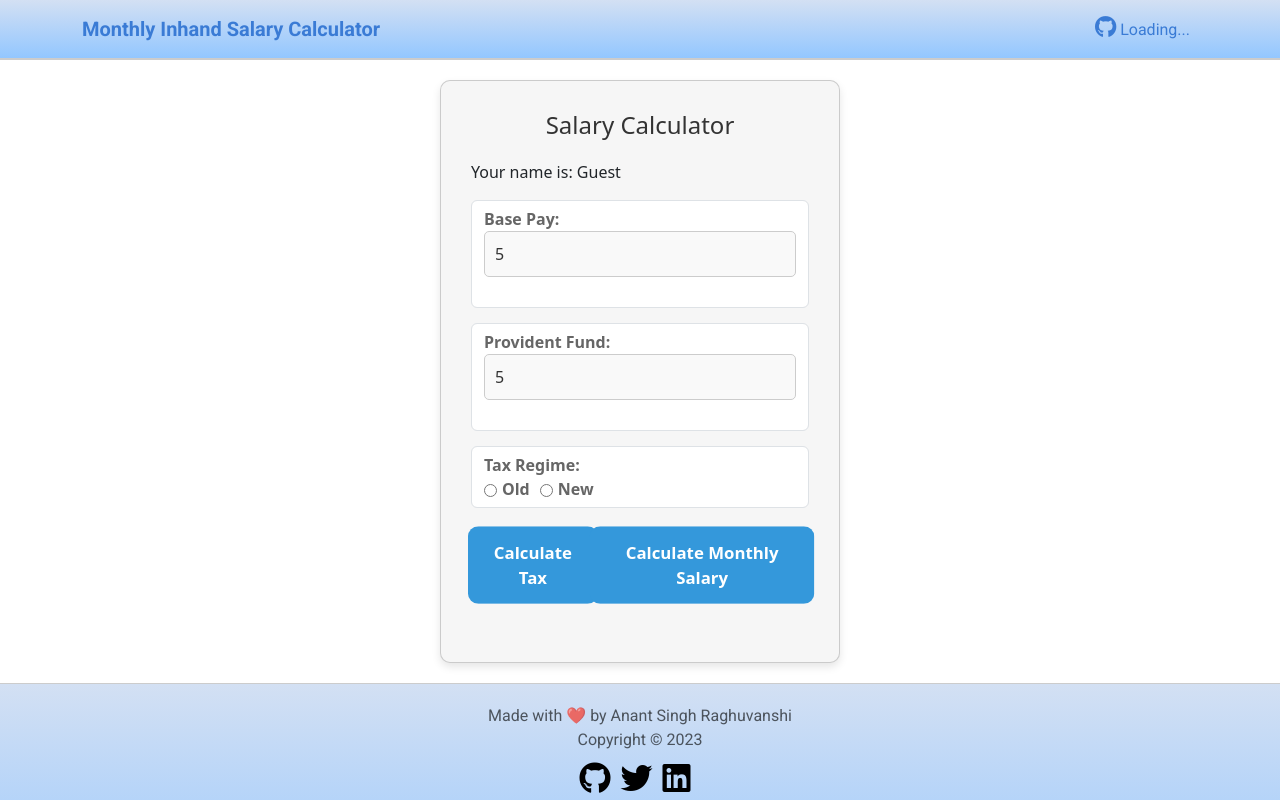
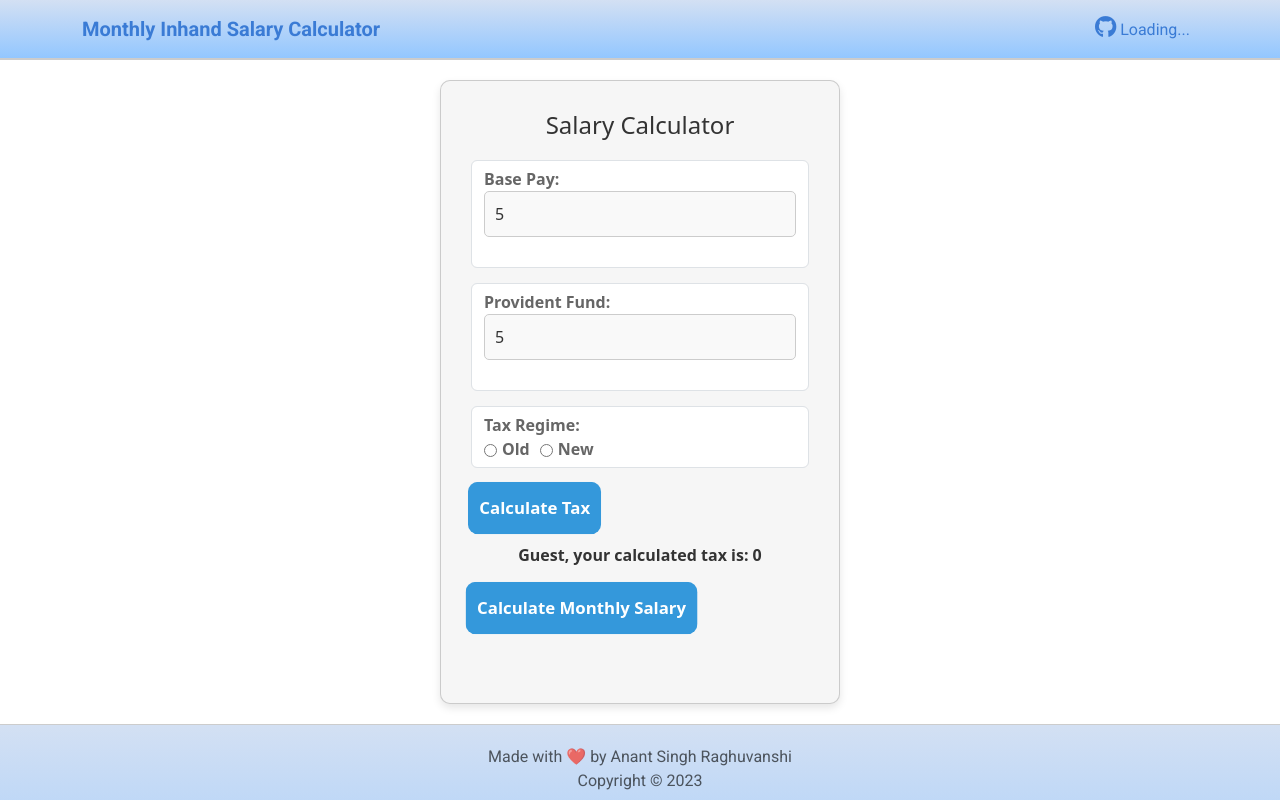
Before and after one commit to anantraghuvanshi/monthly-inhand-salary-calculator, an Angular app: page /salary-calculator in a window 1280 px wide. Both pictures are taken after typing "5", "5" into the empty fields and a click on the button "Calculate Tax". Shown: the top 800 px of the page. Built offline with nearby package versions, Linux system fonts and the light colour scheme; no server answers.

Commit message:
salary pafe ui configured

```diff
--- a/src/app/salary-calculator-component/salary-calculator-component.css
+++ b/src/app/salary-calculator-component/salary-calculator-component.css
@@ -103,3 +103,20 @@ p[ngIf] {
   text-align: center;
   margin-top: 20px;
 }
+.button-container {
+  display: flex;
+  justify-content: space-between;
+  flex-wrap: wrap; /* Allow the elements to wrap */
+}
+
+.result-container {
+  width: 100%; /* Take the full width */
+  text-align: center; /* Center align the text */
+  margin-top: 10px;
+}
+
+.result-message {
+  color: #333;
+  font-size: 16px;
+  font-weight: bold;
+}
--- a/src/app/salary-calculator-component/salary-calculator-component.ts
+++ b/src/app/salary-calculator-component/salary-calculator-component.ts
@@ -15,6 +15,8 @@ export class SalaryCalculatorComponent implements OnInit {
   basePay!: number;
   monthlySalary!: number;
   userName: string | null | undefined;
+  taxMessage!: string | null;
+  salaryMessage!: string | null;
 
   constructor(private router: Router, public welcomePage: WelcomeComponent) {}
 
@@ -25,6 +27,13 @@ export class SalaryCalculatorComponent implements OnInit {
     }
   }
 
+  calculateMonthlySalary() {
+    this.monthlySalary = (this.basePay - this.providentFund - this.tax) / 12;
+    this.salaryMessage = `${
+      this.userName
+    }, your Monthly Salary is: ${Math.round(this.monthlySalary)}`; // rounding to nearest integer
+  }
+
   calculateTax() {
     const taxableSalary = this.basePay - this.providentFund;
     if (this.taxRegime === 'old') {
@@ -32,28 +41,26 @@ export class SalaryCalculatorComponent implements OnInit {
     } else {
       this.tax = this.calculateTaxNew(taxableSalary);
     }
-  }
-
-  calculateMonthlySalary() {
-    this.calculateTax();
-    return (this.basePay - this.providentFund - this.tax) / 12;
+    this.taxMessage = `${this.userName}, your calculated tax is: ${Math.round(
+      this.tax
+    )}`; // This will update taxMessage after tax is calculated
   }
 
   calculateTaxOld(taxableSalary: number): number {
     let taxAmount = 0;
     let checkTaxableSalary = taxableSalary;
-    if(checkTaxableSalary <= 550000) return 0;
-    else{
+    if (checkTaxableSalary <= 550000) return 0;
+    else {
       if (checkTaxableSalary > 1000000) {
-            taxAmount += (checkTaxableSalary-1000000)*0.3 ;
+        taxAmount += (checkTaxableSalary - 1000000) * 0.3;
         checkTaxableSalary = 1000000;
       }
       if (checkTaxableSalary > 500000) {
-            taxAmount += (checkTaxableSalary-500000)*0.2 ;
+        taxAmount += (checkTaxableSalary - 500000) * 0.2;
         checkTaxableSalary = 500000;
       }
-        if (checkTaxableSalary > 250000 ) {
-            taxAmount += (checkTaxableSalary-250000)*0.05 ;
+      if (checkTaxableSalary > 250000) {
+        taxAmount += (checkTaxableSalary - 250000) * 0.05;
         checkTaxableSalary = 250000;
       }
       return taxAmount;
@@ -63,29 +70,34 @@ export class SalaryCalculatorComponent implements OnInit {
   calculateTaxNew(taxableSalary: number): number {
     let taxAmount = 0;
     let checkTaxableSalary = taxableSalary;
-    if(checkTaxableSalary <= 750000) return 0;
-    else{
+    if (checkTaxableSalary <= 750000) return 0;
+    else {
       if (checkTaxableSalary > 1500000) {
-            taxAmount += (checkTaxableSalary-1500000)*0.3 ;
+        taxAmount += (checkTaxableSalary - 1500000) * 0.3;
         checkTaxableSalary = 1500000;
       }
       if (checkTaxableSalary > 1200000) {
-            taxAmount += (checkTaxableSalary-1200000)*0.2 ;
+        taxAmount += (checkTaxableSalary - 1200000) * 0.2;
         checkTaxableSalary = 1200000;
       }
-        if (checkTaxableSalary > 900000 ) {
-            taxAmount += (checkTaxableSalary-900000)*0.15 ;
+      if (checkTaxableSalary > 900000) {
+        taxAmount += (checkTaxableSalary - 900000) * 0.15;
         checkTaxableSalary = 900000;
       }
-        if (checkTaxableSalary > 600000 ) {
-            taxAmount += (checkTaxableSalary-600000)*0.1 ;
+      if (checkTaxableSalary > 600000) {
+        taxAmount += (checkTaxableSalary - 600000) * 0.1;
         checkTaxableSalary = 600000;
       }
-        if (checkTaxableSalary > 300000 ) {
-            taxAmount += (checkTaxableSalary-300000)*0.05 ;
+      if (checkTaxableSalary > 300000) {
+        taxAmount += (checkTaxableSalary - 300000) * 0.05;
         checkTaxableSalary = 300000;
       }
       return taxAmount;
     }
   }
+
+  resetOutput() {
+    this.taxMessage = null;
+    this.salaryMessage = null;
   }
+}
--- a/src/app/salary-calculator-component/salary-calculator.component.html
+++ b/src/app/salary-calculator-component/salary-calculator.component.html
@@ -1,7 +1,6 @@
 <app-header></app-header>
 <div class="card">
   <h1>Salary Calculator</h1>
-  <p>Your name is: {{ userName }}</p>
   <form>
     <div class="form-control">
       <label for="basePay">Base Pay:</label>
@@ -29,6 +28,7 @@
         value="old"
         id="old"
         [(ngModel)]="taxRegime"
+        (change)="resetOutput()"
       />
       <label for="old">Old </label>
       <input
@@ -37,22 +37,32 @@
         value="new"
         id="new"
         [(ngModel)]="taxRegime"
+        (change)="resetOutput()"
       />
       <label for="new">New </label>
     </div>
-    <div class="text-box">
-      <button class="btn btn-white btn-animate" (click)="calculateTax()">
+
+    <div class="button-container">
+      <button
+        class="btn btn-white btn-animate"
+        (click)="calculateTax(); $event.preventDefault()"
+      >
         Calculate Tax
       </button>
+      <div class="result-container">
+        <p *ngIf="taxMessage" class="result-message">{{ taxMessage }}</p>
+      </div>
+
       <button
         class="btn btn-white btn-animate"
-        (click)="monthlySalary = calculateMonthlySalary()"
+        (click)="calculateMonthlySalary(); $event.preventDefault()"
       >
         Calculate Monthly Salary
       </button>
+      <div class="result-container">
+        <p *ngIf="salaryMessage" class="result-message">{{ salaryMessage }}</p>
+      </div>
     </div>
   </form>
-  <p *ngIf="monthlySalary">Monthly Salary: {{ monthlySalary }}</p>
-  <p *ngIf="tax">Calculated Tax: {{ tax }}</p>
 </div>
 <app-footer></app-footer>
```
Lines whose indentation alone changed are shown as unchanged.
